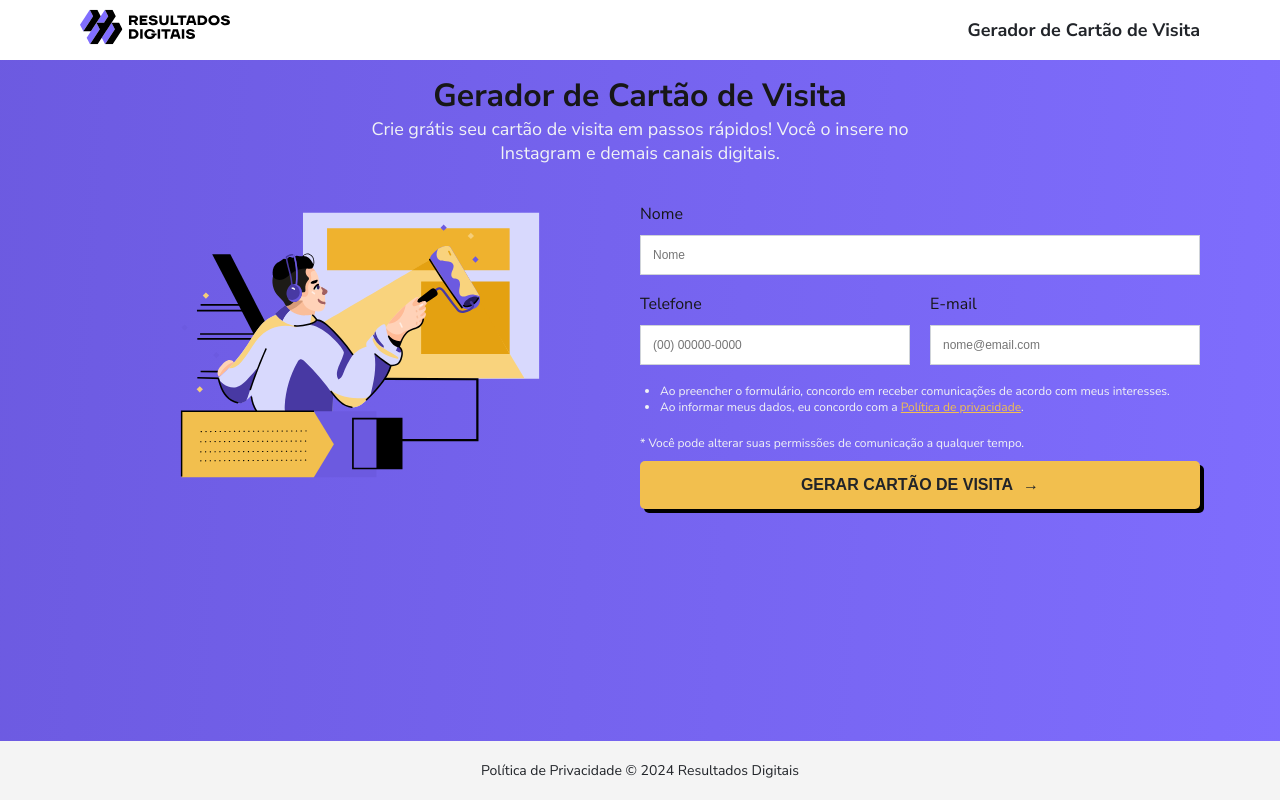
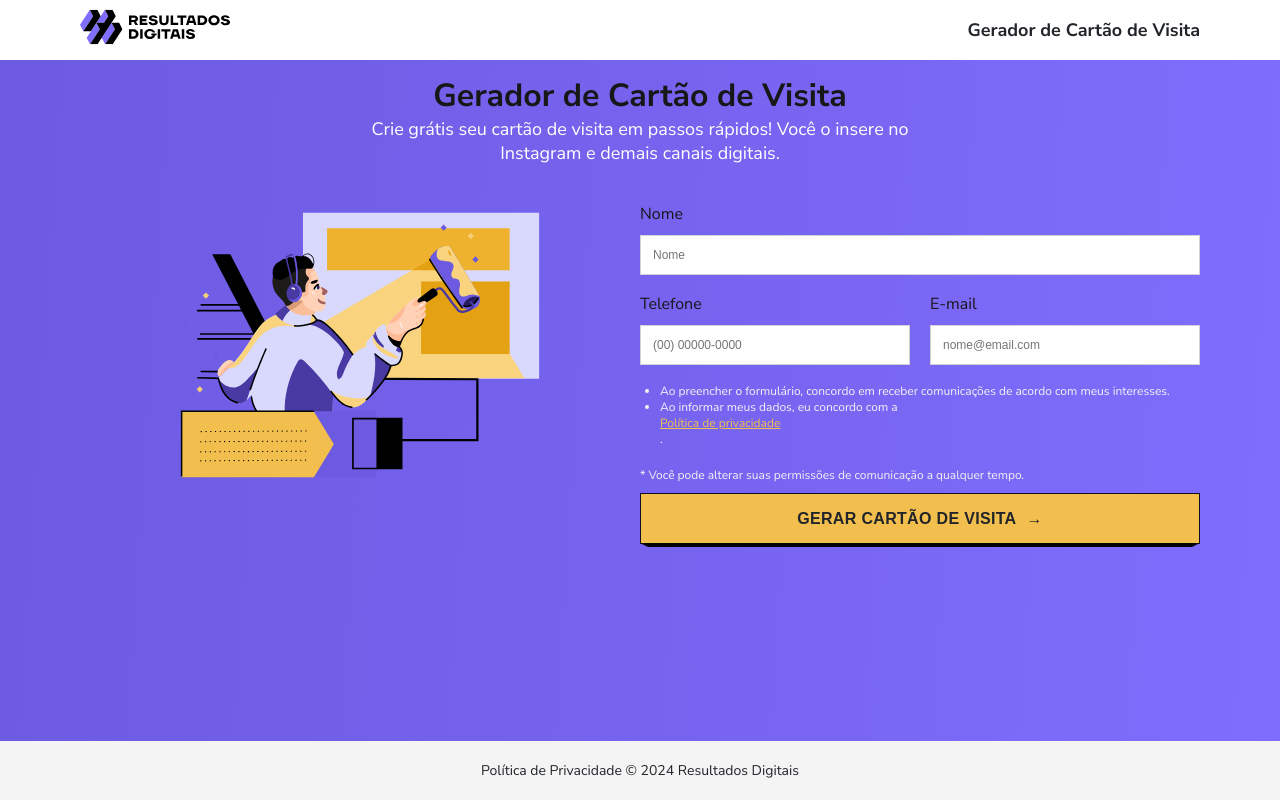
Before and after one commit to yrlanrteixeira/card-generator, a Next.js app: page / in a window 1280 px wide. Built offline with nearby package versions, Linux system fonts and the light colour scheme; a web font is replaced by a local one.

Commit message:
refactor: Clean up code formatting and remove unused imports

```diff
--- a/src/app/components/Footer.tsx
+++ b/src/app/components/Footer.tsx
@@ -1,5 +1,4 @@
 import React from 'react';
-import Image from 'next/image';
 import '@/app/styles/Footer.css';
 
 const FooterComponent: React.FC = () => {
--- a/src/app/components/FormComponent.tsx
+++ b/src/app/components/FormComponent.tsx
@@ -1,9 +1,12 @@
 'use client';
+
 import { useRouter } from 'next/navigation';
 import { useForm } from 'react-hook-form';
 import { zodResolver } from '@hookform/resolvers/zod';
+
 import { formSchema, FormData } from '../validation/form-validation';
 import '@/app/styles/FormPage.css';
+
 import ButtonComponent from './Button';
 import InputComponent from './Input';
 
--- a/src/app/components/Header.tsx
+++ b/src/app/components/Header.tsx
@@ -1,6 +1,8 @@
 import React from 'react';
 import Image from 'next/image';
-import '@/app/styles/Header.css'; // Certifique-se de que o caminho esteja correto
+
+import '@/app/styles/Header.css';
+import logo from '@/app/assets/logo-rd-station-default.svg';
 
 const HeaderComponent: React.FC = () => {
   return (
@@ -8,7 +10,7 @@ const HeaderComponent: React.FC = () => {
       <div className="header-container">
         <div className="logo">
           <Image
-            src={require('@/app/assets/logo-rd-station-default.svg')}
+            src={logo}
             alt="Logo"
             width={150}
             height={50}
--- a/src/app/globals.css
+++ b/src/app/globals.css
@@ -45,6 +45,25 @@ a {
   text-decoration: none;
 }
 
+.back-link,
+.test-link,
+a {
+  text-decoration: none;
+  color: #ffffff;
+  display: flex;
+  align-items: center;
+}
+
+.back-link-text {
+  margin-left: 8px;
+}
+
+@media (max-width: 768px) {
+  .back-link-text {
+    font-size: 14px;
+  }
+}
+
 @media (prefers-color-scheme: dark) {
   html {
     color-scheme: dark;
--- a/src/app/page.tsx
+++ b/src/app/page.tsx
@@ -1,4 +1,7 @@
 import Image from 'next/image';
+
+import img from '@/app/assets/img.svg';
+
 import FormComponent from './components/FormComponent';
 
 export default function HomePage() {
@@ -13,7 +16,7 @@ export default function HomePage() {
           <div className="form-content">
             <div className="image-container">
               <Image
-                src={require('@/app/assets/img.svg')}
+                src={img}
                 alt="Imagem do Formulário"
                 className='image'
                 width={360}
--- a/src/app/styles/Button.css
+++ b/src/app/styles/Button.css
@@ -1,20 +1,34 @@
 .button {
   background-color: #f2bf4e;
   color: #212429;
-  border: none;
+  border: 1px solid #100c27;
   padding: 15px 20px;
-  border-radius: 5px;
   cursor: pointer;
   font-size: 16px;
   width: 100%;
-  font-weight: bold;
+  font-weight: 800;
   text-transform: uppercase;
   display: inline-flex;
   justify-content: center;
   align-items: center;
-  box-shadow: 4px 4px 0px #000;
   position: relative;
-  transition: background-color 0.3s ease;
+  transition: 0.3s ease-out;
+  letter-spacing: 0.02em;
+  line-height: 120%;
+}
+
+.button::after {
+  content: "";
+  position: absolute;
+  top: 100%;
+  left: calc(0% - 1px);
+  width: calc(99.3% + 6px);
+  border-left: 8px solid transparent;
+  border-right: 8px solid transparent;
+  border-top: 4px solid #000;
+  height: 0;
+  box-sizing: border-box;
+  display: block;
 }
 
 .button span.arrow {
@@ -49,4 +63,8 @@
     padding: 10px 14px;
     font-size: 12px;
   }
+
+  .button::after {
+    width: calc(99.3% + 4px);
+  }
 }
--- a/src/app/styles/FormPage.css
+++ b/src/app/styles/FormPage.css
@@ -22,7 +22,7 @@
 
 .content-header p {
   font-size: 18px;
-  color: #f1f3f5;
+  color: #ffffff;
 }
 
 .input-field {
@@ -200,7 +200,11 @@
   }
 
   .form-page {
-    padding: 14px 8px;
+    padding: 14px 10px;
+    min-height: 100vh;
+  }
+  .form-container {
+    margin-bottom: 40px;
   }
 
   .input-group {
```
Also changed, not shown: src/app/components/Card.tsx (added, +33 -0 lines), src/app/result/page.tsx (+11 -21 lines), src/app/components/CardComponent.tsx (deleted), 2 other files (tests, documents, lock files or other folders).
